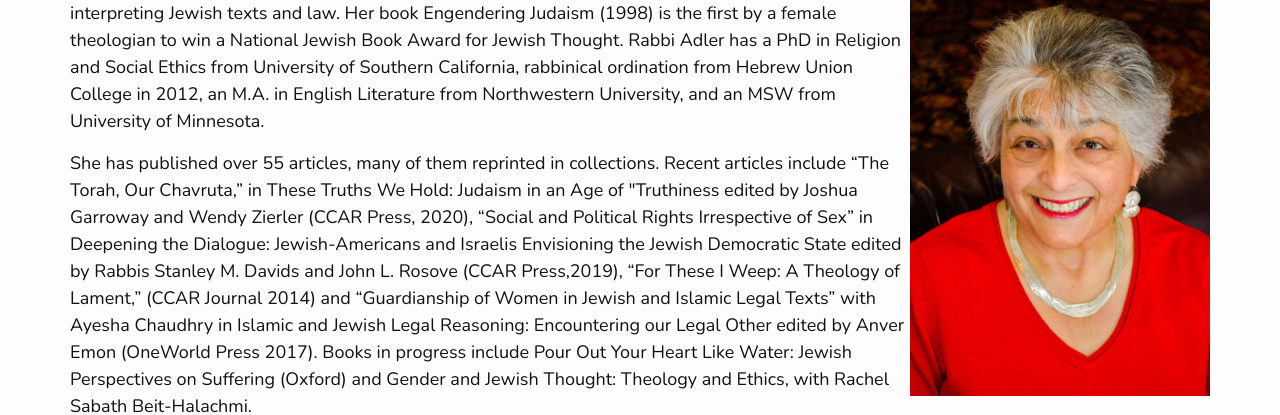
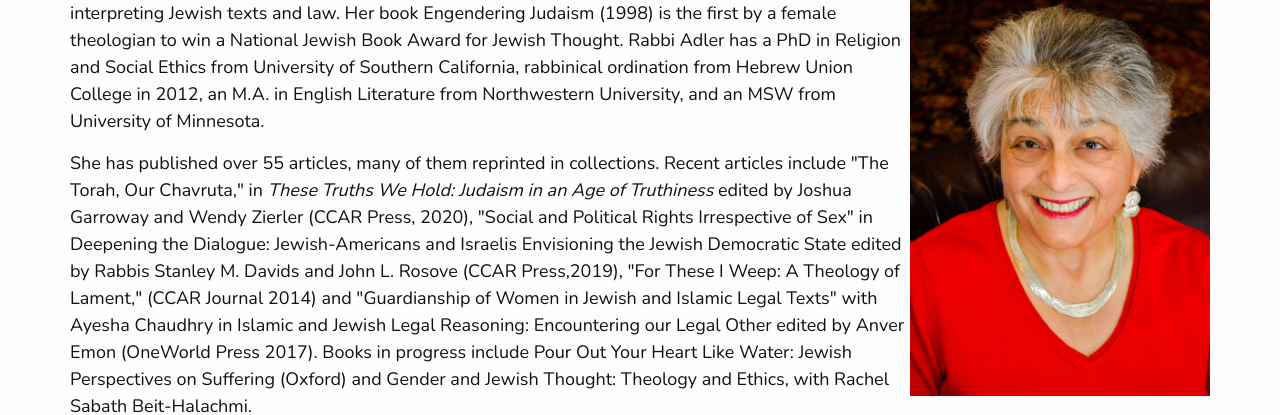
Before and after one commit to markfullmer/holymysticat, a Jekyll site: the page built from about.md, in a window 1280 px wide. Shown: the part 218-633 px from the top of the page. Built offline with Jekyll 4.4.1, drawn with Linux system fonts in a browser that asks for light colours; some web fonts are replaced.

Commit message:
Remove non-ASCII characters

```diff
--- a/about.md
+++ b/about.md
@@ -7,4 +7,4 @@ order: 1
 
 <div class="author-headshot"><img width="300px" class="author-headshot" alt="Headshot of the author" src="{{ "/assets/images/rachel_adler_600x900.jpg" | relative_url }}" /></div>
 <p class="big"><strong>Rachel Adler</strong> is the David Ellenson Professor of Modern Jewish Thought at Hebrew Union College-Jewish Institute of Religion Los Angeles Campus. She pioneered in integrating feminist perspectives into interpreting Jewish texts and law. Her book Engendering Judaism (1998) is the first by a female theologian to win a National Jewish Book Award for Jewish Thought. Rabbi Adler has a PhD in Religion and Social Ethics from University of Southern California, rabbinical ordination from Hebrew Union College in 2012, an M.A. in English Literature from Northwestern University, and an MSW from University of Minnesota.</p>
-<p class="big">She has published over 55 articles, many of them reprinted in collections. Recent articles include “The Torah, Our Chavruta,” in These Truths We Hold: Judaism in an Age of "Truthiness edited by Joshua Garroway and Wendy Zierler (CCAR Press, 2020), “Social and Political Rights Irrespective of Sex” in Deepening the Dialogue: Jewish-Americans and Israelis Envisioning the Jewish Democratic State edited by Rabbis Stanley M. Davids and John L. Rosove (CCAR Press,2019), “For These I Weep: A Theology of Lament,” (CCAR Journal 2014) and “Guardianship of Women in Jewish and Islamic Legal Texts” with Ayesha Chaudhry in Islamic and Jewish Legal Reasoning: Encountering our Legal Other edited by Anver Emon (OneWorld Press 2017).  Books in progress include Pour Out Your Heart Like Water: Jewish Perspectives on Suffering (Oxford) and Gender and Jewish Thought: Theology and Ethics, with Rachel Sabath Beit-Halachmi.</p>
+<p class="big">She has published over 55 articles, many of them reprinted in collections. Recent articles include "The Torah, Our Chavruta," in <em>These Truths We Hold: Judaism in an Age of Truthiness</em> edited by Joshua Garroway and Wendy Zierler (CCAR Press, 2020), "Social and Political Rights Irrespective of Sex" in Deepening the Dialogue: Jewish-Americans and Israelis Envisioning the Jewish Democratic State edited by Rabbis Stanley M. Davids and John L. Rosove (CCAR Press,2019), "For These I Weep: A Theology of Lament," (CCAR Journal 2014) and "Guardianship of Women in Jewish and Islamic Legal Texts" with Ayesha Chaudhry in Islamic and Jewish Legal Reasoning: Encountering our Legal Other edited by Anver Emon (OneWorld Press 2017).  Books in progress include Pour Out Your Heart Like Water: Jewish Perspectives on Suffering (Oxford) and Gender and Jewish Thought: Theology and Ethics, with Rachel Sabath Beit-Halachmi.</p>
```
